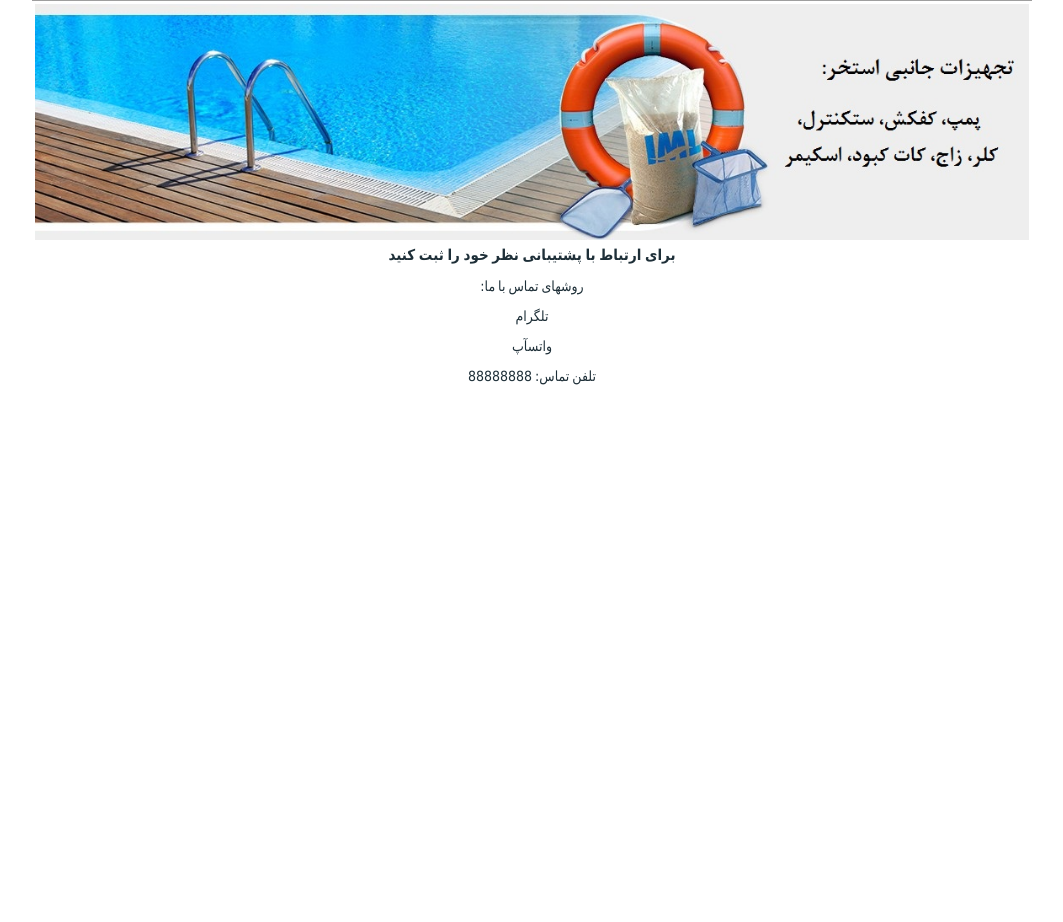
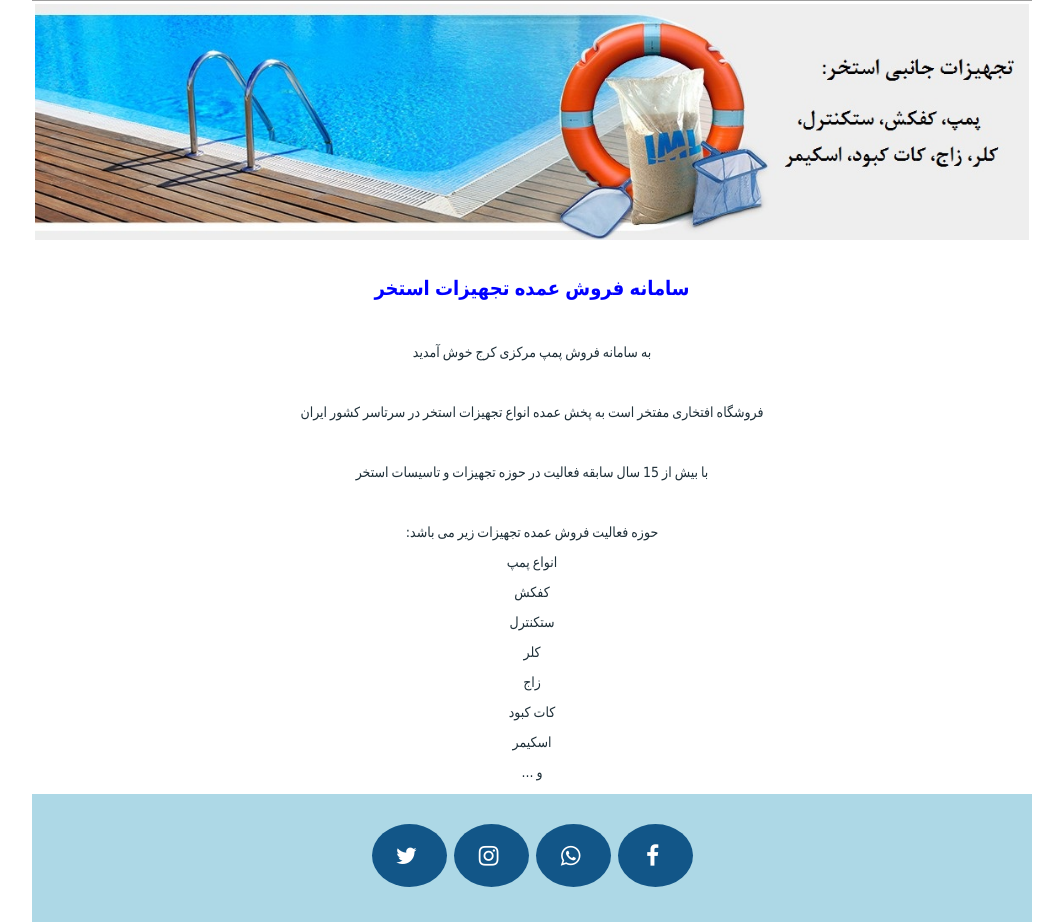
Before and after one commit to faribaEftekhari/poolEquipment, a Django app: page /about/ in a window 1280 px wide. Shown: the part 366-1288 px from the top of the page, without its empty margins (108-1171 px from the left). Before the commit the page ends 751 px from the top, so only its background shows below. Run offline with Django 3.2, Linux system fonts and the light colour scheme; some libraries are stand-ins or nearby versions; grey boxes are pictures that could not be loaded.

Commit message:
create footer and change about&contact html

```diff
--- a/templates/about.html
+++ b/templates/about.html
@@ -15,11 +15,24 @@
 {%elif key == '2'%}
   {%include 'accounts/customerbaner.html'%}
 {%endif%}
-<center>
-    <h2>برای ارتباط با پشتیبانی نظر خود را ثبت کنید</h2>
-    <p>روشهای تماس با ما:</p>
-    <p>تلگرام</p>
-    <p>واتسآپ</p>
-    <p>تلفن تماس: 88888888</p>
-    </center>
+<div >
+<br>
+<center><p><h2 style="font-size:20px;color:blue">سامانه فروش عمده تجهیزات استخر</h2></p></center>
+<br>
+<p>به سامانه فروش پمپ مرکزی کرج خوش آمدید</p>
+<br>
+<p>فروشگاه افتخاری مفتخر است به پخش عمده انواع تجهیزات استخر در سرتاسر کشور ایران</p>
+<br>
+<p>با بیش از 15 سال سابقه فعالیت در حوزه تجهیزات و تاسیسات استخر  </p>
+<br>
+<p>حوزه فعالیت فروش عمده تجهیزات زیر می باشد:</p>
+<p>انواع پمپ</p>
+<p> کفکش</p>
+<p>ستکنترل</p>
+<p>کلر</p>
+<p>زاج</p>
+<p>کات کبود</p>
+<p>اسکیمر </p>
+<p>و ...</p>
+</div>
   {%endblock%}
--- a/templates/base.html
+++ b/templates/base.html
@@ -116,6 +116,6 @@
         {%block content%}
         {%endblock%}
 
-
+{%include "footer.html"%}
       </body>
     </html>
--- /dev/null
+++ b/templates/footer.html
@@ -0,0 +1,71 @@
+<!DOCTYPE html>
+<html lang="en" dir="ltr">
+
+<head>
+  <link rel="stylesheet" href="https://maxcdn.bootstrapcdn.com/font-awesome/4.7.0/css/font-awesome.min.css">
+<style>
+  /*---------------------------------------
+ Social section
+-----------------------------------------*/
+  footer {
+    padding: 0px 0px 0px 0px;
+    background-color: lightblue;
+    margin: 0px;
+
+  }
+
+  .fa {
+    padding: 20px;
+    font-size: 23px;
+    width: 40px;
+    text-align: center;
+    text-decoration: none;
+    margin: 5px 2px;
+    border-radius: 50%;
+  }
+
+  .fa:hover {
+    opacity: 0.5;
+    text-decoration: none;
+  }
+
+  .fa-facebook {
+    background: #125688;
+    color: white;
+    margin-top: 30px;
+  }
+
+  .fa-whatsapp {
+    background: #125688;
+    color: white;
+  }
+
+  .fa-twitter {
+    background: #125688;
+    color: white;
+  }
+
+  .fa-instagram {
+    background: #125688;
+    color: white;
+  }
+
+  p {
+    text-align: center;
+
+  }
+</style>
+</head>
+
+<footer>
+
+<p>
+  <a href="#" class="fa fa-facebook"></a>
+  <a href="#" class="fa fa-whatsapp"></a>
+  <a href="#" class="fa fa-instagram"></a>
+  <a href="#" class="fa fa-twitter"></a>
+</p>
+
+<br>
+</footer>
+</html>
```
Also changed, not shown: templates/contact.html (+8 -4 lines).
